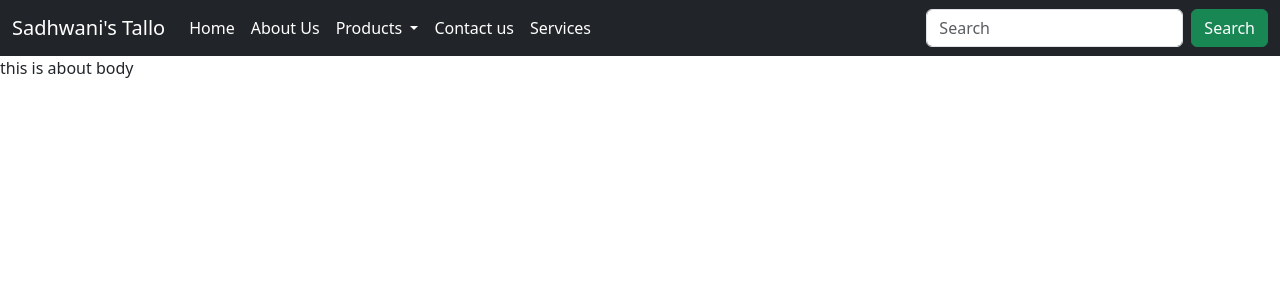
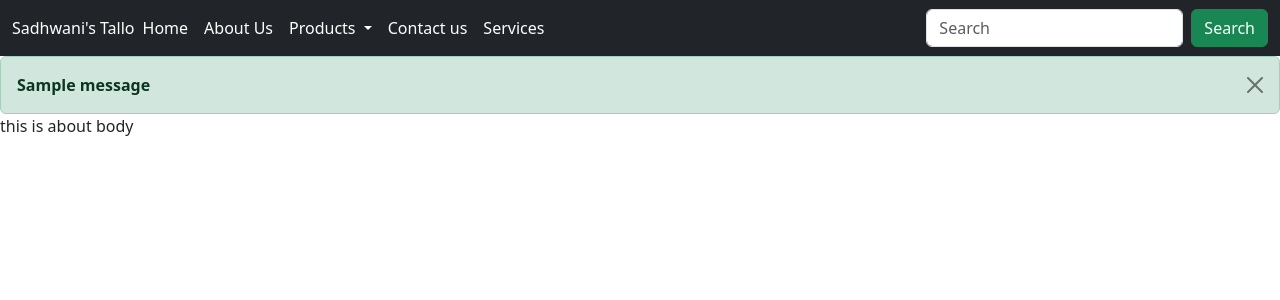
Before and after one commit to saurabhsadhwani/Django-app, a Django app: page /about in a window 1280 px wide. Shown: the top 300 px of the page. Run offline with Django 4.2, Linux system fonts and the light colour scheme; one stand-in notice (Sample message) is shown.

Commit message:
updated alerts

```diff
--- a/home/views.py
+++ b/home/views.py
@@ -1,11 +1,13 @@
 from django.shortcuts import render,HttpResponse
 from datetime import datetime
 from home.models import Contact
+from django.contrib import messages
 # Create your views here.
 def index(request):
     context={
         'request':'request'
     }
+    messages.success(request,'this is test message')
     return render(request,'index.html')
 def about(request):
     return render(request,'about.html')
@@ -20,8 +22,9 @@ def contact(request):
         email=request.POST.get('email')
         phone=request.POST.get('phone')
         desc=request.POST.get('desc')
-        contact=Contact(name='name',email='email',phone='phone',desc='desc',date=datetime.today())
+        contact=Contact(name=name,email=email,phone=phone,desc=desc,date=datetime.today())
         contact.save()
+        messages.success(request,"Form submitted !!")
     return render(request,'contact.html')
     # return HttpResponse("This is contact page")
 def services(request):
--- a/templates/base.html
+++ b/templates/base.html
@@ -1,19 +1,25 @@
 <!doctype html>
 <html lang="en">
+
 <head>
   <meta charset="utf-8">
   <meta name="viewport" content="width=device-width, initial-scale=1">
   <title>{% block title %}{% endblock title %}| Sadhwani Tallo</title>
-    <link href="https://cdn.jsdelivr.net/npm/bootstrap@5.3.3/dist/css/bootstrap.min.css" rel="stylesheet" integrity="sha384-QWTKZyjpPEjISv5WaRU9OFeRpok6YctnYmDr5pNlyT2bRjXh0JMhjY6hW+ALEwIH" crossorigin="anonymous">
+  <link href="https://cdn.jsdelivr.net/npm/bootstrap@5.3.3/dist/css/bootstrap.min.css" rel="stylesheet"
+    integrity="sha384-QWTKZyjpPEjISv5WaRU9OFeRpok6YctnYmDr5pNlyT2bRjXh0JMhjY6hW+ALEwIH" crossorigin="anonymous">
 </head>
+
 <body>
 
-    <script src="https://cdn.jsdelivr.net/npm/bootstrap@5.3.3/dist/js/bootstrap.bundle.min.js" integrity="sha384-YvpcrYf0tY3lHB60NNkmXc5s9fDVZLESaAA55NDzOxhy9GkcIdslK1eN7N6jIeHz" crossorigin="anonymous"></script>
-    <nav class="navbar navbar-expand-lg navbar-dark bg-dark">
+  <script src="https://cdn.jsdelivr.net/npm/bootstrap@5.3.3/dist/js/bootstrap.bundle.min.js"
+    integrity="sha384-YvpcrYf0tY3lHB60NNkmXc5s9fDVZLESaAA55NDzOxhy9GkcIdslK1eN7N6jIeHz"
+    crossorigin="anonymous"></script>
+  <nav class="navbar navbar-expand-lg navbar-dark bg-dark ">
 
-        <div class="container-fluid">
-          <a class="navbar-brand" href="#">Sadhwani's Tallo</a>
-          <button class="navbar-toggler" type="button" data-bs-toggle="collapse" data-bs-target="#navbarSupportedContent" aria-controls="navbarSupportedContent" aria-expanded="false" aria-label="Toggle navigation">
+    <div class="container-fluid >
+      <a class="navbar-brand active style="color: white;" href="#"> Sadhwani's Tallo </a>
+      <button class="navbar-toggler" type="button" data-bs-toggle="collapse" data-bs-target="#navbarSupportedContent"
+        aria-controls="navbarSupportedContent" aria-expanded="false" aria-label="Toggle navigation">
         <span class="navbar-toggler-icon"></span>
       </button>
       <div class="collapse navbar-collapse" id="navbarSupportedContent">
@@ -25,7 +31,8 @@
             <a class="nav-link active" href="/about">About Us</a>
           </li>
           <li class="nav-item dropdown">
-                <a class="nav-link dropdown-toggle active" href="/products" role="button" data-bs-toggle="dropdown" aria-expanded="false">
+            <a class="nav-link dropdown-toggle active" href="/products" role="button" data-bs-toggle="dropdown"
+              aria-expanded="false">
               Products
             </a>
             <ul class="dropdown-menu active">
@@ -33,7 +40,9 @@
               <li><a class="dropdown-item" href="#">Tallo face mask</a></li>
               <li><a class="dropdown-item" href="#">Tallo hair mask</a></li>
               <li><a class="dropdown-item" href="#">Tallo body mask</a></li>
-                  <li><hr class="dropdown-divider"></li>
+              <li>
+                <hr class="dropdown-divider">
+              </li>
               <li><a class="dropdown-item" href="#">All Products</a></li>
             </ul>
           </li>
@@ -53,6 +62,17 @@
       </div>
     </div>
   </nav>
+
+
+{% if messages %}
+{% for message in messages %}
+  <div class="alert alert-{{ message.tags }} alert-dismissible fade show my-0"" role=" alert">
+    <b>{{ message }}</b>
+    <button type="button" class="btn-close" data-bs-dismiss="alert" aria-label="Close"></button>
+  </div>
+  {% endfor %}
+  {% endif %}
   {% block body %}{% endblock body %}
 </body>
+
 </html>
```
Also changed, not shown: db.sqlite3. Lines whose indentation alone changed are shown as unchanged.
